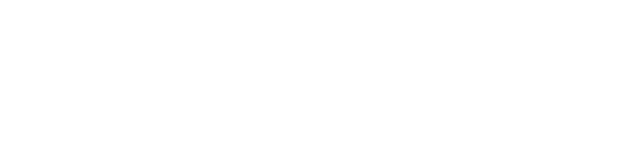
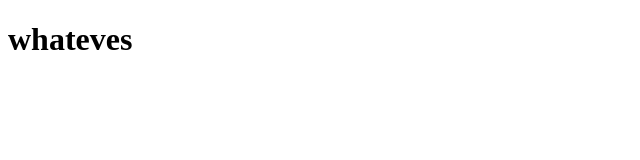
Before and after one commit to ibekweanthony/git-one, a plain HTML site: page index.html in a window 1280 px wide. Shown: the whole page, without its empty margins (0-640 px from the left). Drawn offline with Linux system fonts and the light colour scheme.

Commit message:
added h1

```diff
--- a/index.html
+++ b/index.html
@@ -5,5 +5,7 @@
     <meta name="viewport" content="width=device-width, initial-scale=1.0" />
     <title>Whooo</title>
   </head>
-  <body></body>
+  <body>
+    <h1>whateves</h1>
+  </body>
 </html>
```
